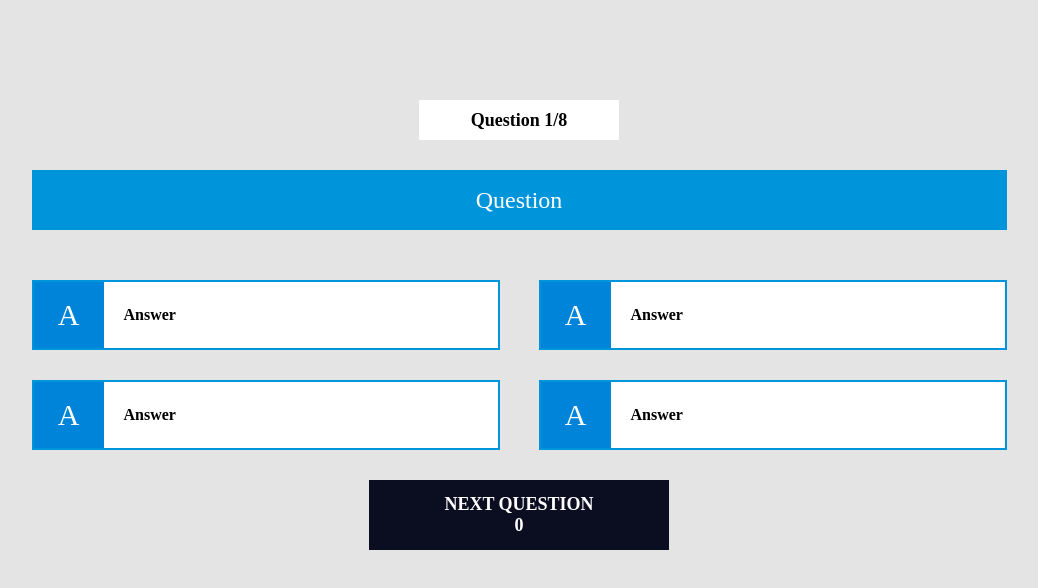
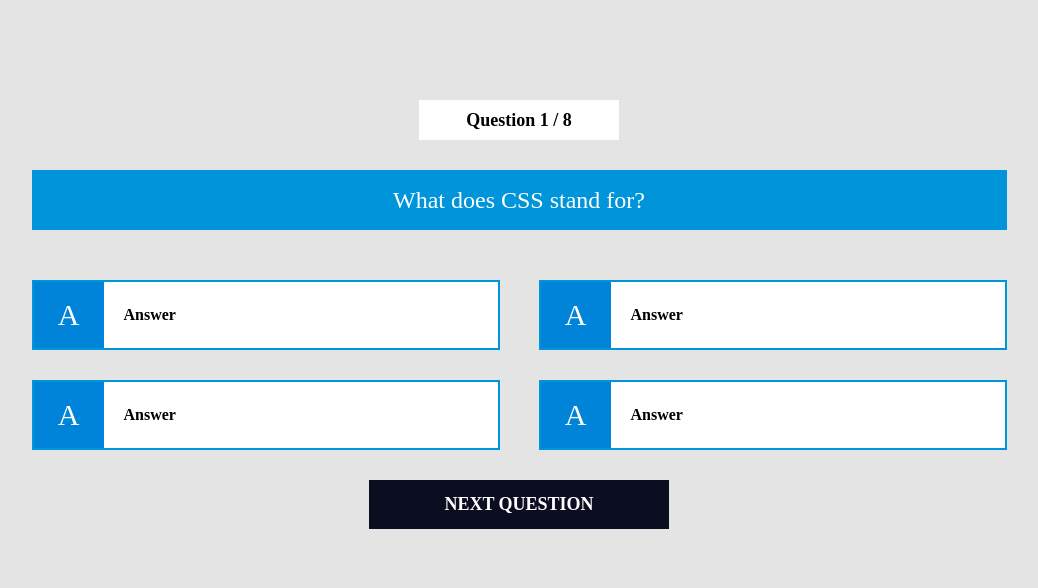
Before and after one commit to icasinteva/react-quiz, a React (Vite) app: page / in a window 1280 px wide. Shown: the top 588 px of the page, without its empty margins (121-1159 px from the left). Built offline with nearby package versions, Linux system fonts and the light colour scheme.

Commit message:
Section 4.1 Rendering questions

```diff
--- a/src/components/Question.tsx
+++ b/src/components/Question.tsx
@@ -1,9 +1,15 @@
+import { useContext } from 'react';
+import { QuizContext, StateWithDispatch } from '../contexts/quiz';
 import Answer from './Answer';
 
 const Question = () => {
+  const [state] = useContext(QuizContext);
+  const { currentQuestionIndex, questions } = state as StateWithDispatch[0];
+  const { question } = questions[currentQuestionIndex];
+
   return (
     <div>
-      <div className='question'>Question</div>
+      <div className='question'>{question}</div>
       <div className='answers'>
         <Answer />
         <Answer />
--- a/src/components/Quiz.tsx
+++ b/src/components/Quiz.tsx
@@ -6,6 +6,7 @@
 
 const Quiz = () => {
   const [state, dispatch] = useContext(QuizContext) as StateWithDispatch;
+  const { currentQuestionIndex, questions } = state;
 
   const handleNextQuestionClick = function () {
     dispatch({ type: 'NEXT_QUESTION' });
@@ -14,10 +15,12 @@
   return (
     <div className='quiz'>
       <div>
-        <div className='score'>Question 1/8</div>
+        <div className='score'>
+          Question {`${currentQuestionIndex + 1} / ${questions.length}`}
+        </div>
         <Question />
         <div className='next-button' onClick={handleNextQuestionClick}>
-          Next Question {state.currentQuestionIndex}
+          Next Question
         </div>
       </div>
     </div>
--- a/src/contexts/quiz.tsx
+++ b/src/contexts/quiz.tsx
@@ -1,8 +1,13 @@
 import { ActionDispatch, createContext, ReactNode, useReducer } from 'react';
+import questions from '../data';
 
 type InitialState = {
   currentQuestionIndex: number;
-  questions: unknown[];
+  questions: {
+    question: string;
+    incorrectAnswers: string[];
+    correctAnswer: string;
+  }[];
 };
 
 type Action = { type: string; payload?: unknown };
@@ -14,7 +19,7 @@
 
 const initialState: InitialState = {
   currentQuestionIndex: 0,
-  questions: [],
+  questions,
 };
 
 const reducer = (state: InitialState, action: Action): InitialState => {
```
